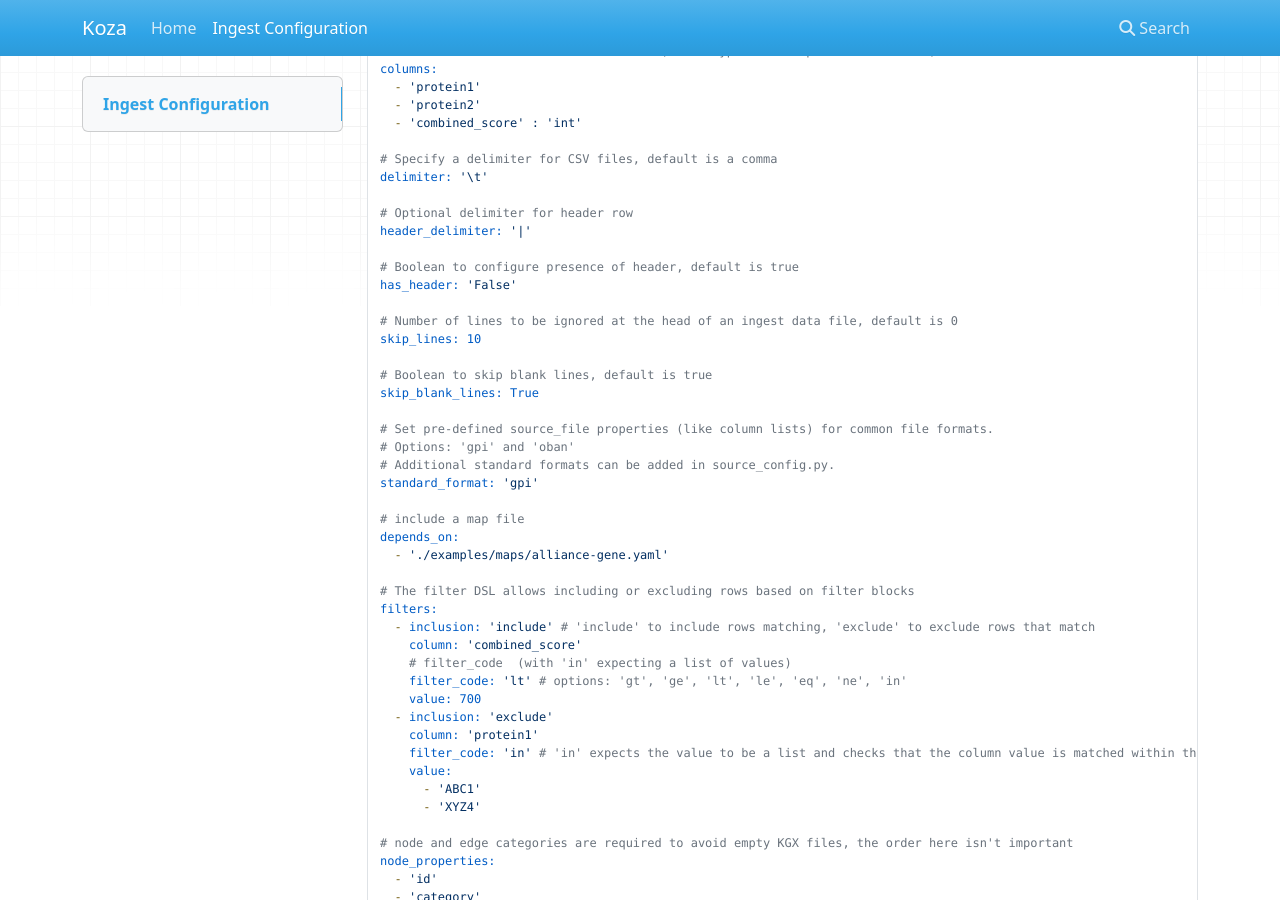
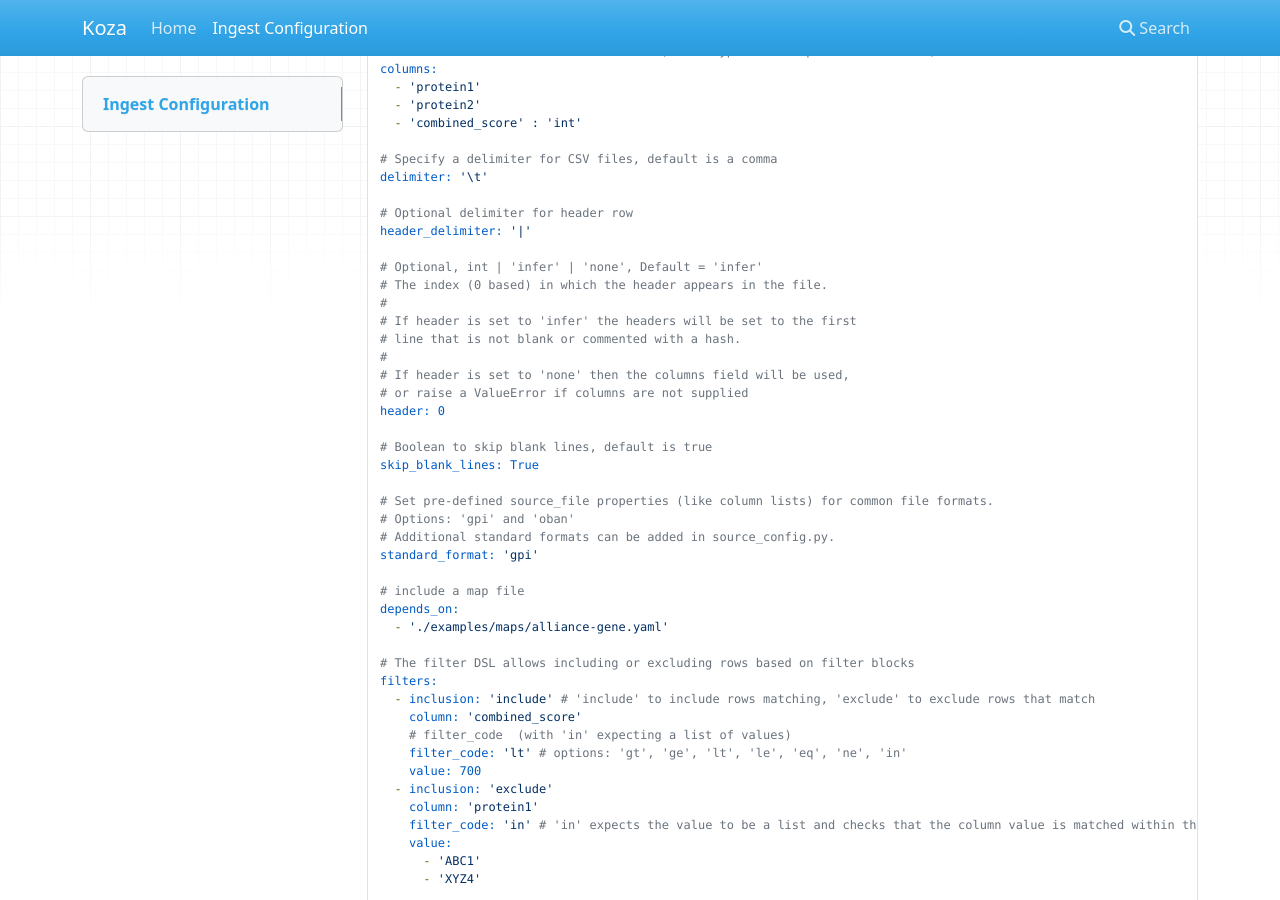
Before and after one commit to monarch-initiative/koza, an MkDocs documentation site: the page built from docs/ingest_configuration.md, in a window 1280 px wide and 900 px high, scrolled down 611 px. Built offline with MkDocs 1.6.1, drawn with Linux system fonts in a browser that asks for light colours; nearby versions of some CDN libraries.

Commit message:
add mkdocs gh action; clean up docs

```diff
--- a/docs/ingest_configuration.md
+++ b/docs/ingest_configuration.md
@@ -41,11 +41,15 @@ delimiter: '\t'
 # Optional delimiter for header row
 header_delimiter: '|'
 
-# Boolean to configure presence of header, default is true
-has_header: 'False'
-
-# Number of lines to be ignored at the head of an ingest data file, default is 0
-skip_lines: 10
+# Optional, int | 'infer' | 'none', Default = 'infer'
+# The index (0 based) in which the header appears in the file.
+#
+# If header is set to 'infer' the headers will be set to the first
+# line that is not blank or commented with a hash.
+#
+# If header is set to 'none' then the columns field will be used,
+# or raise a ValueError if columns are not supplied
+header: 0
 
 # Boolean to skip blank lines, default is true
 skip_blank_lines: True
```
Also changed, not shown: 5 other files.
